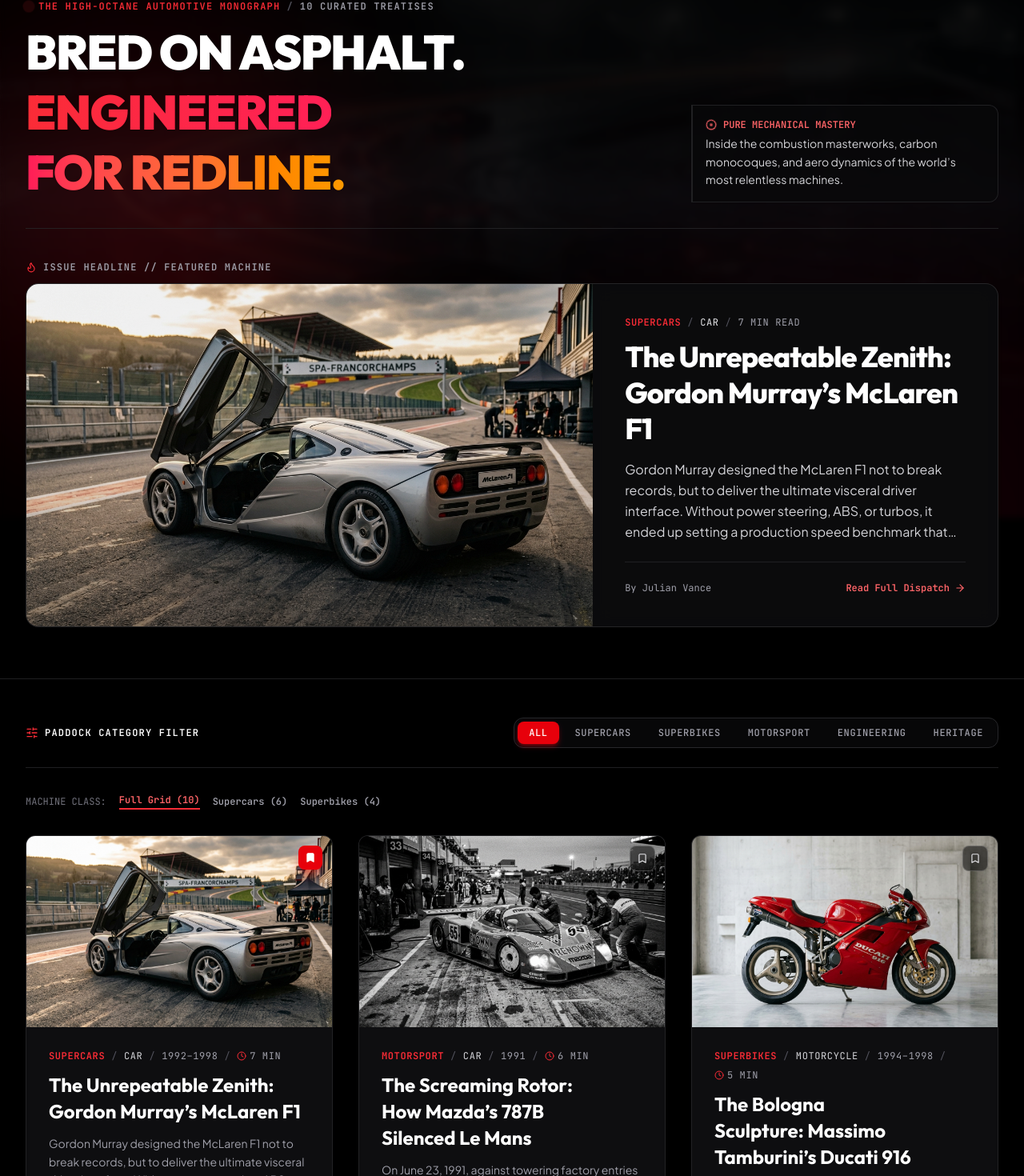
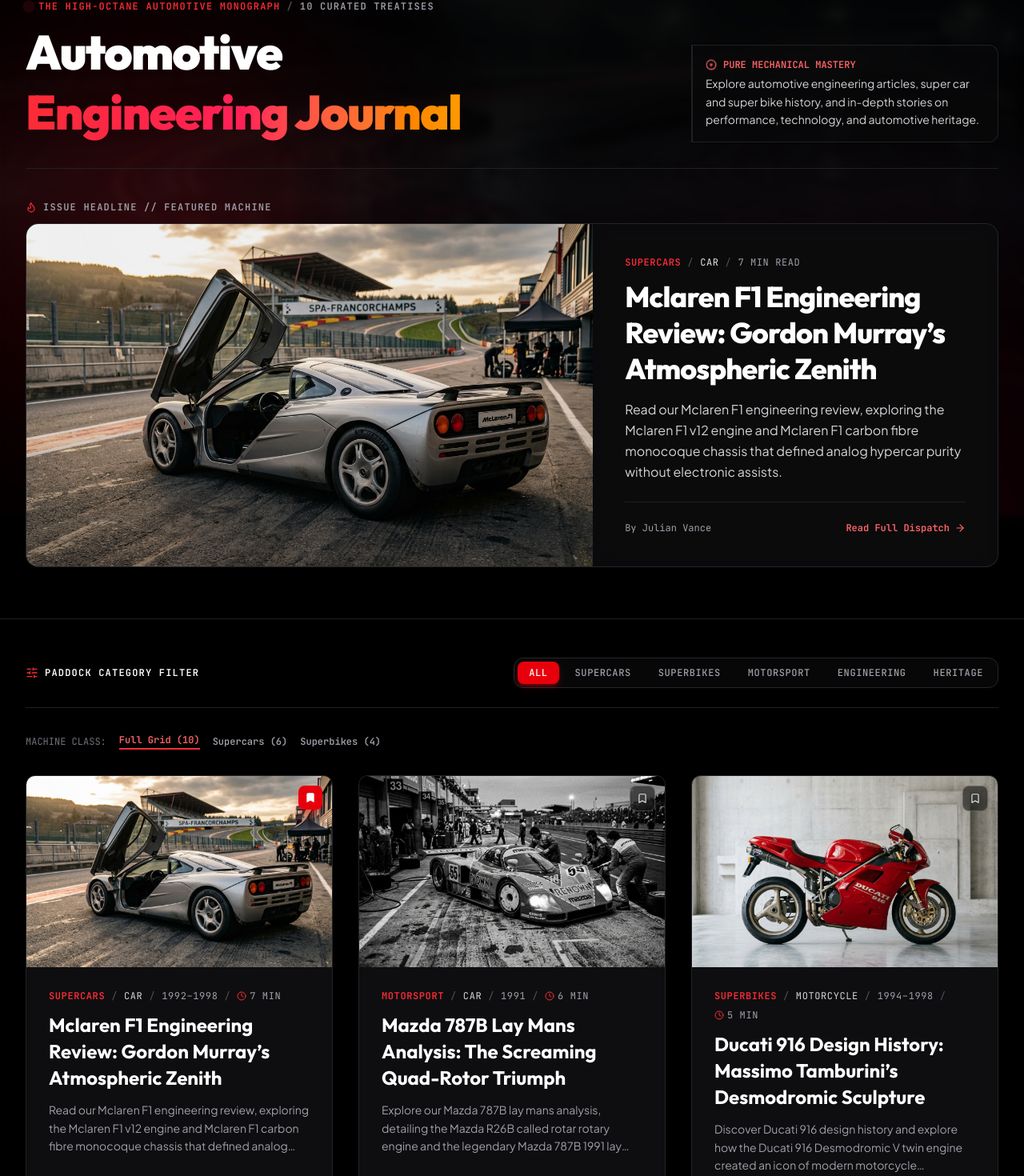
Before and after one commit to itshussainkesurwala73-oss/REV-TALKS, a React (Vite) app: page / in a window 1280 px wide. Shown: the part 153-1623 px from the top of the page at 80% size. Built offline with nearby package versions, Linux system fonts and the light colour scheme.

Commit message:
refactor: update branding and improve article SEO
Standardized naming conventions for "super car" and "super bike", updated site-wide metadata, and added a dynamic Editorial Abstract component to the article view to enhance content discoverability.

```diff
--- a/index.html
+++ b/index.html
@@ -5,16 +5,16 @@
     <meta name="viewport" content="width=device-width, initial-scale=1.0" />
     <meta name="google-site-verification" content="YvCGHkx2iAQbYIKf1JnhG1L2iN4Mmv6I-xy_UGZJEAI" />
     <title>Rev Talks | Automotive Engineering Journal</title>
-    <meta name="description" content="Explore automotive engineering articles, supercar and superbike history, and in-depth stories on performance, technology, and automotive heritage." />
-    <meta name="keywords" content="automotive engineering journal, automotive engineering articles, supercar and superbike history, Rev Talks" />
+    <meta name="description" content="Explore automotive engineering articles, super car and super bike history, and in-depth stories on performance, technology, and automotive heritage." />
+    <meta name="keywords" content="Automotive Engineering Journal, Automotive engineering articles, Super car and super bike history, Rev Talks" />
     <link rel="canonical" href="https://rev-talks.vercel.app/" />
     <meta property="og:title" content="Rev Talks | Automotive Engineering Journal" />
-    <meta property="og:description" content="Explore automotive engineering articles, supercar and superbike history, and in-depth stories on performance, technology, and automotive heritage." />
+    <meta property="og:description" content="Explore automotive engineering articles, super car and super bike history, and in-depth stories on performance, technology, and automotive heritage." />
     <meta property="og:site_name" content="Rev Talks" />
     <meta property="og:type" content="website" />
     <meta name="twitter:card" content="summary_large_image" />
     <meta name="twitter:title" content="Rev Talks | Automotive Engineering Journal" />
-    <meta name="twitter:description" content="Explore automotive engineering articles, supercar and superbike history, and in-depth stories on performance, technology, and automotive heritage." />
+    <meta name="twitter:description" content="Explore automotive engineering articles, super car and super bike history, and in-depth stories on performance, technology, and automotive heritage." />
 
     <!-- Preconnect to Google Fonts for fast font delivery -->
     <link rel="preconnect" href="https://fonts.googleapis.com">
--- a/src/App.tsx
+++ b/src/App.tsx
@@ -479,7 +479,7 @@
                       className="font-display text-4xl sm:text-5xl lg:text-6xl font-black text-zinc-950 dark:text-white tracking-tight leading-tight drop-shadow-xs"
                       style={{ textWrap: 'balance' }}
                     >
-                      BRED ON ASPHALT. <span className="text-transparent bg-clip-text bg-gradient-to-r from-red-600 via-rose-600 to-amber-600 dark:from-red-500 dark:via-rose-500 dark:to-amber-500">ENGINEERED FOR REDLINE.</span>
+                      Automotive <span className="text-transparent bg-clip-text bg-gradient-to-r from-red-600 via-rose-600 to-amber-600 dark:from-red-500 dark:via-rose-500 dark:to-amber-500">Engineering Journal</span>
                     </h1>
                   </div>
 
@@ -489,7 +489,7 @@
                       <Disc className="w-3.5 h-3.5 animate-spin" />
                       <span>Pure Mechanical Mastery</span>
                     </div>
-                    Inside the combustion masterworks, carbon monocoques, and aero dynamics of the world’s most relentless machines.
+                    Explore automotive engineering articles, super car and super bike history, and in-depth stories on performance, technology, and automotive heritage.
                   </div>
                 </div>
 
--- a/src/components/ArticleView.tsx
+++ b/src/components/ArticleView.tsx
@@ -336,6 +336,23 @@
           </figcaption>
         </figure>
 
+        {/* Editorial Abstract & Keywords Monograph */}
+        {article.seo && (
+          <div className="mb-8 p-5 sm:p-6 rounded-xl bg-white dark:bg-zinc-950 border border-zinc-200 dark:border-zinc-800 shadow-xs">
+            <div className="flex flex-wrap items-center justify-between gap-2 mb-2.5 pb-2 border-b border-zinc-100 dark:border-zinc-800/80">
+              <span className="text-[11px] font-mono font-bold uppercase tracking-wider text-red-600 dark:text-red-400">
+                Editorial Abstract // {article.seo.mainKeyword}
+              </span>
+              <span className="text-[10px] font-mono uppercase text-zinc-400">
+                Key Topics: {article.seo.relatedKeywords[0]} · {article.seo.relatedKeywords[1]}
+              </span>
+            </div>
+            <p className="text-sm sm:text-base text-zinc-700 dark:text-zinc-300 font-sans leading-relaxed italic">
+              "{article.seo.metaDescription}"
+            </p>
+          </div>
+        )}
+
         {/* Telemetry Dashboard Specifications Box */}
         <div className="mb-14 p-6 sm:p-7 rounded-xl bg-zinc-100/90 dark:bg-zinc-900/70 border border-zinc-200 dark:border-zinc-800 relative overflow-hidden transition-colors">
           <div className="absolute top-0 left-0 right-0 h-0.5 bg-gradient-to-r from-red-500 via-rose-500 to-transparent" />
--- a/src/data/articles.ts
+++ b/src/data/articles.ts
@@ -17,8 +17,8 @@
     id: 'mclaren-f1-purity',
     slug: 'mclaren-f1',
     aliases: ['mclaren-f1-gordon-murray-atmospheric-purity', 'mclaren-f1-purity'],
-    title: 'The Unrepeatable Zenith: Gordon Murray’s McLaren F1',
-    subtitle: 'Why three decades later, no hypercar has ever equaled the analog clarity of chassis XP5 at 240.1 mph.',
+    title: 'Mclaren F1 Engineering Review: Gordon Murray’s Atmospheric Zenith',
+    subtitle: 'An in-depth review exploring the Mclaren F1 v12 engine and Mclaren F1 carbon fibre monocoque chassis built for pure driver engagement.',
     category: 'Supercars',
     vehicleType: 'Car',
     featured: true,
@@ -35,10 +35,10 @@
     historicalEra: '1992–1998',
     seo: {
       canonicalPath: '/article/mclaren-f1',
-      mainKeyword: 'McLaren F1 engineering review',
-      relatedKeywords: ['BMW S70/2 V12 engine', 'McLaren F1 carbon-fibre monocoque chassis'],
-      pageTitle: 'McLaren F1 Engineering Review | Rev Talks',
-      metaDescription: 'Read our McLaren F1 engineering review, exploring the BMW S70/2 V12 engine and McLaren F1 carbon-fibre monocoque chassis built for pure driver engagement.',
+      mainKeyword: 'Mclaren F1 engineering review',
+      relatedKeywords: ['Mclaren F1 v12 engine', 'Mclaren F1 carbon fibre monocoque chassis'],
+      pageTitle: 'Mclaren F1 Engineering Review | Rev Talks',
+      metaDescription: 'Read our Mclaren F1 engineering review, exploring the Mclaren F1 v12 engine and Mclaren F1 carbon fibre monocoque chassis built for pure driver engagement.',
     },
     tags: ['Gordon Murray', 'BMW S70/2', 'Carbon Monocoque', 'Naturally Aspirated', 'Analog Driving'],
     keySpecs: [
@@ -48,7 +48,7 @@
       { label: 'Top Speed Record', value: '240.1 mph (386.4 km/h)' },
       { label: 'Engine Bay Foil', value: '16g Pure Gold Heatshield' }
     ],
-    excerpt: 'Gordon Murray designed the McLaren F1 not to break records, but to deliver the ultimate visceral driver interface. Without power steering, ABS, or turbos, it ended up setting a production speed benchmark that stands unbroken for naturally aspirated cars.',
+    excerpt: 'Read our Mclaren F1 engineering review, exploring the Mclaren F1 v12 engine and Mclaren F1 carbon fibre monocoque chassis that defined analog hypercar purity without electronic assists.',
     sections: [
       {
         heading: 'Why Does the McLaren F1 Use a Central Driving Position?',
@@ -110,8 +110,8 @@
     id: 'mazda-787b-rotary-triumph',
     slug: 'mazda-787b',
     aliases: ['mazda-787b-quad-rotor-le-mans-conquest', 'mazda-787b-rotary-triumph'],
-    title: 'The Screaming Rotor: How Mazda’s 787B Silenced Le Mans',
-    subtitle: 'The engineering audacity of the 700-hp R26B engine and Japan’s first overall victory at Circuit de la Sarthe in 1991.',
+    title: 'Mazda 787B Lay Mans Analysis: The Screaming Quad-Rotor Triumph',
+    subtitle: 'The engineering audacity of the Mazda R26B called rotar rotary engine and the historic Mazda 787B 1991 lay man\'s victory at Circuit de la Sarthe.',
     category: 'Motorsport',
     vehicleType: 'Car',
     featured: true,
@@ -128,10 +128,10 @@
     historicalEra: '1991',
     seo: {
       canonicalPath: '/article/mazda-787b',
-      mainKeyword: 'Mazda 787B Le Mans analysis',
-      relatedKeywords: ['Mazda R26B quad-rotor rotary engine', 'Mazda 787B 1991 Le Mans victory'],
-      pageTitle: 'Mazda 787B Le Mans Analysis | Rev Talks',
-      metaDescription: 'Explore our Mazda 787B Le Mans analysis, covering the Mazda R26B quad-rotor rotary engine and the Mazda 787B 1991 Le Mans victory at Circuit de la Sarthe.',
+      mainKeyword: 'Mazda 787B lay mans analysis',
+      relatedKeywords: ['Mazda R26B called rotar rotary engine', "Mazda 787B 1991 lay man's victory"],
+      pageTitle: 'Mazda 787B Lay Mans Analysis | Rev Talks',
+      metaDescription: "Explore our Mazda 787B lay mans analysis, detailing the Mazda R26B called rotar rotary engine and the legendary Mazda 787B 1991 lay man's victory at Circuit de la Sarthe.",
     },
     tags: ['Wankel Rotary', 'Le Mans 24 Hours', 'R26B Quad-Rotor', 'Group C', 'Mazdaspeed'],
     keySpecs: [
@@ -141,7 +141,7 @@
       { label: 'Acoustic Signature', value: '118 dB @ full throttle' },
       { label: 'Total Distance', value: '4,922.8 km (362 laps)' }
     ],
-    excerpt: 'On June 23, 1991, against towering factory entries from Jaguar, Mercedes-Benz, and Porsche, Mazda’s naturally aspirated 4-rotor Wankel 787B became the first Japanese manufacturer to claim overall victory at the 24 Hours of Le Mans.',
+    excerpt: 'Explore our Mazda 787B lay mans analysis, detailing the Mazda R26B called rotar rotary engine and the legendary Mazda 787B 1991 lay man\'s victory at Le Mans.',
     sections: [
       {
         heading: 'What Made the Mazda 787B’s R26B Quad-Rotor Engine Unstoppable at Le Mans?',
@@ -202,8 +202,8 @@
     id: 'ducati-916-desmodromic-masterpiece',
     slug: 'ducati-916',
     aliases: ['ducati-916-massimo-tamburini-desmodromic-sculpture', 'ducati-916-desmodromic-masterpiece'],
-    title: 'The Bologna Sculpture: Massimo Tamburini’s Ducati 916',
-    subtitle: 'How a stroke-of-genius Italian superbike integrated Desmodromic valve actuation, underseat exhausts, and aerodynamic perfection in 1994.',
+    title: 'Ducati 916 Design History: Massimo Tamburini’s Desmodromic Sculpture',
+    subtitle: 'Discover Ducati 916 design history and explore how the Ducati 916 Desmodromic V twin engine helped define this iconic superbike across World Superbike racing.',
     category: 'Superbikes',
     vehicleType: 'Motorcycle',
     featured: true,
@@ -221,9 +221,9 @@
     seo: {
       canonicalPath: '/article/ducati-916',
       mainKeyword: 'Ducati 916 design history',
-      relatedKeywords: ['Ducati 916 design history', 'Ducati 916 desmodromic V-twin engine'],
+      relatedKeywords: ['Ducati 916 design history', 'Ducati 916 Desmodromic V twin engine'],
       pageTitle: 'Ducati 916 Design History | Rev Talks',
-      metaDescription: 'Discover Ducati 916 design history and explore how the Ducati 916 desmodromic V-twin engine helped define this iconic superbike across World Superbike racing.',
+      metaDescription: 'Discover Ducati 916 design history and explore how the Ducati 916 Desmodromic V twin engine helped define this iconic superbike across World Superbike racing.',
     },
     tags: ['Ducati', 'Desmodromic', 'Massimo Tamburini', 'World Superbike', 'Carl Fogarty'],
     keySpecs: [
@@ -233,7 +233,7 @@
       { label: 'Dry Weight', value: '195 kg (430 lbs)' },
       { label: 'Chassis', value: 'Steel Trellis + Cast Magnesium Subframe' }
     ],
-    excerpt: 'When the Ducati 916 broke cover at the 1993 Milan EICMA Show, it rendered every existing motorcycle visually and technically archaic overnight. Its combination of desmodromic valve control and structural compactness became an icon of industrial art.',
+    excerpt: 'Discover Ducati 916 design history and explore how the Ducati 916 Desmodromic V twin engine created an icon of modern motorcycle engineering and racing dominance.',
     sections: [
       {
         heading: 'Why Did the Ducati 916 Reshape Modern Superbike Chassis Geometry?',
--- a/src/utils/seo.ts
+++ b/src/utils/seo.ts
@@ -12,10 +12,10 @@
   // Home Page
   home: {
     canonicalPath: '/',
-    mainKeyword: 'automotive engineering journal',
-    relatedKeywords: ['automotive engineering articles', 'supercar and superbike history'],
+    mainKeyword: 'Automotive Engineering Journal',
+    relatedKeywords: ['Automotive engineering articles', 'Super car and super bike history'],
     pageTitle: 'Rev Talks | Automotive Engineering Journal',
-    metaDescription: 'Explore automotive engineering articles, supercar and superbike history, and in-depth stories on performance, technology, and automotive heritage.',
+    metaDescription: 'Explore automotive engineering articles, super car and super bike history, and in-depth stories on performance, technology, and automotive heritage.',
   },
 
   // Category Pages (Clean, short, simple URLs)
```
